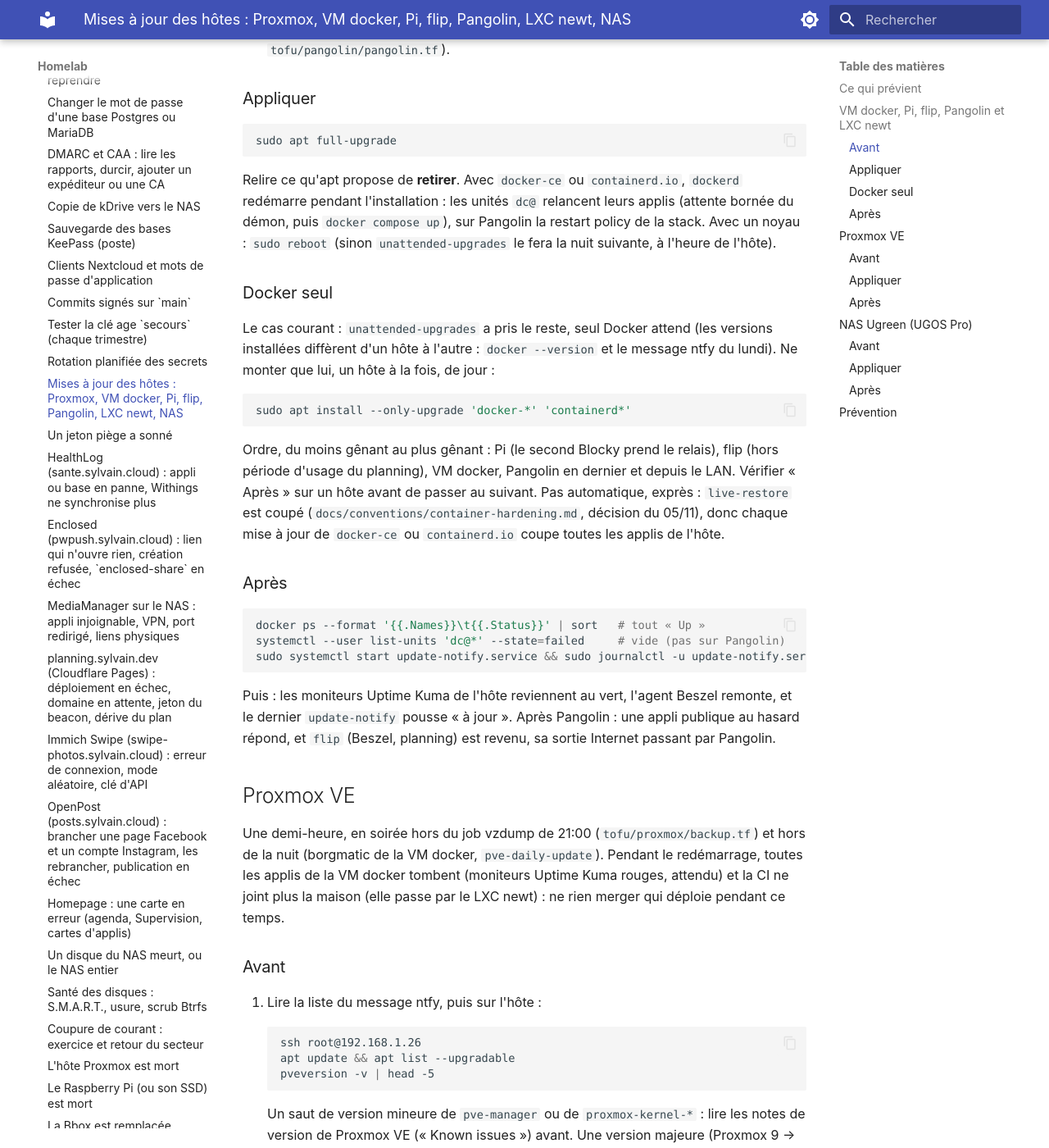
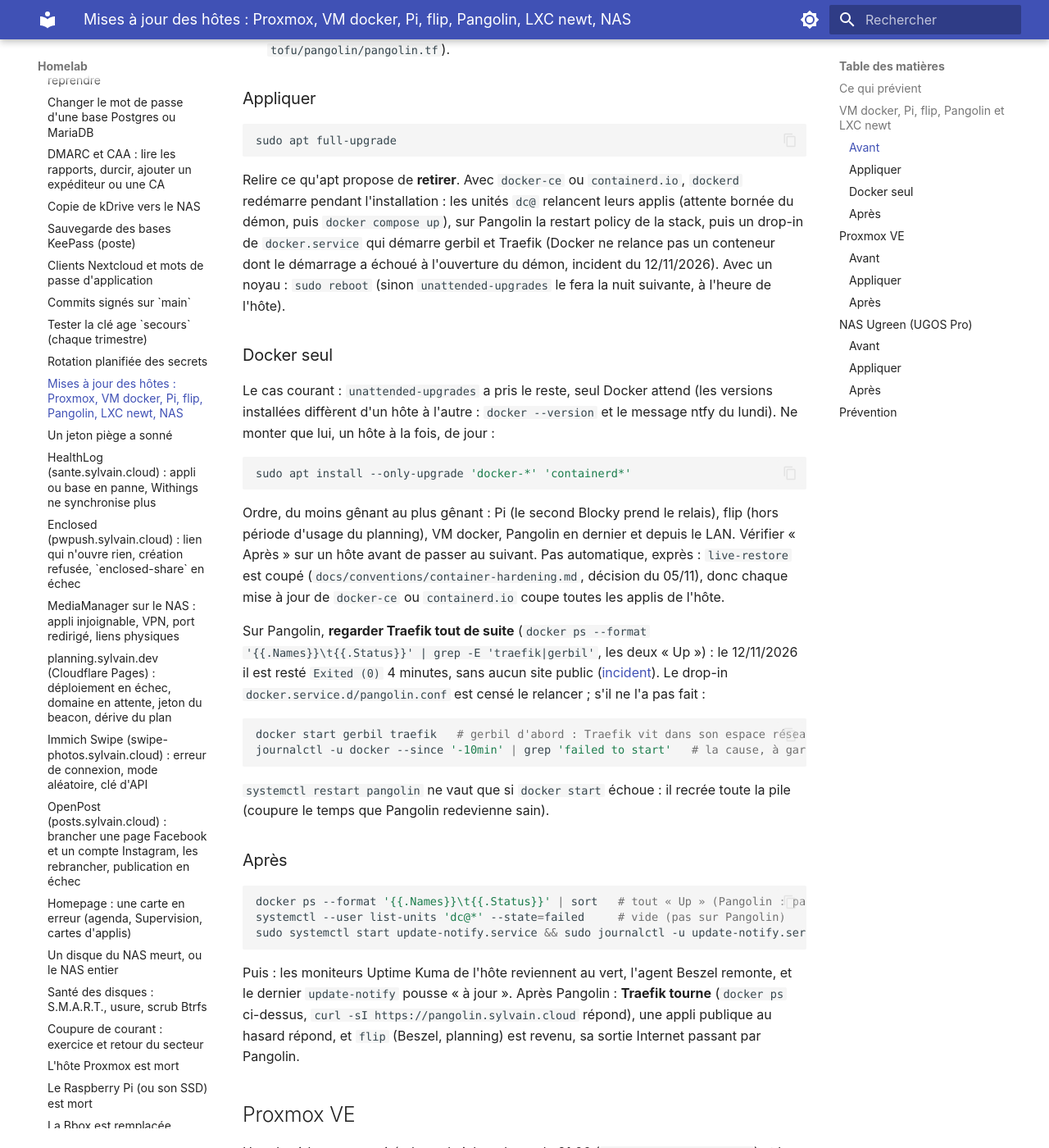
Before and after one commit to sylvainmetayer/homelab, an MkDocs documentation site: the page built from docs/runbooks/mises-a-jour-hotes.md, in a window 1280 px wide and 1400 px high, scrolled down 2747 px. Shown: the whole window at 82% size. Built offline with MkDocs 1.6.1 and Material for MkDocs 9.7.7, drawn with Linux system fonts in a browser that asks for light colours.

Commit message:
fix(pangolin): docker.service démarre gerbil et Traefik une fois le démon prêt
Le 12/11/2026, après `apt install --only-upgrade docker-ce`, Traefik est resté
Exited (0) quatre minutes : Docker ne réessaie pas un démarrage qui a échoué à
l'ouverture du démon (banc : gerbil échoue, Traefik avec, rien ne les relance).
Drop-in ExecStartPost=-docker start gerbil traefik, sans rien recréer.
Runbook de mise à jour (vérifier Traefik) et fiche d'incident.

Claude-Session: https://claude.ai/code/session_01EfxfYAbz2gwpFVQsyUyGKn

````diff
--- a/docs/runbooks/mises-a-jour-hotes.md
+++ b/docs/runbooks/mises-a-jour-hotes.md
@@ -118,7 +118,10 @@ sudo apt full-upgrade
 Relire ce qu'apt propose de **retirer**. Avec `docker-ce` ou
 `containerd.io`, `dockerd` redémarre pendant l'installation : les unités
 `dc@` relancent leurs applis (attente bornée du démon, puis `docker compose
-up`), sur Pangolin la restart policy de la stack. Avec un noyau :
+up`), sur Pangolin la restart policy de la stack, puis un drop-in de
+`docker.service` qui démarre gerbil et Traefik (Docker ne relance pas un
+conteneur dont le démarrage a échoué à l'ouverture du démon, incident du
+12/11/2026). Avec un noyau :
 `sudo reboot` (sinon `unattended-upgrades` le fera la nuit suivante, à
 l'heure de l'hôte).
 
@@ -139,17 +142,32 @@ Pas automatique, exprès : `live-restore` est coupé
 (`docs/conventions/container-hardening.md`, décision du 05/11), donc chaque
 mise à jour de `docker-ce` ou `containerd.io` coupe toutes les applis de l'hôte.
 
+Sur Pangolin, **regarder Traefik tout de suite** (`docker ps --format
+'{{.Names}}\t{{.Status}}' | grep -E 'traefik|gerbil'`, les deux « Up ») : le
+12/11/2026 il est resté `Exited (0)` 4 minutes, sans aucun site public
+([incident](../incidents/pangolin-traefik-reste-arrete.md)). Le drop-in
+`docker.service.d/pangolin.conf` est censé le relancer ; s'il ne l'a pas fait :
+
+```bash
+docker start gerbil traefik   # gerbil d'abord : Traefik vit dans son espace réseau
+journalctl -u docker --since '-10min' | grep 'failed to start'   # la cause, à garder
+```
+
+`systemctl restart pangolin` ne vaut que si `docker start` échoue : il recrée
+toute la pile (coupure le temps que Pangolin redevienne sain).
+
 ### Après
 
 ```bash
-docker ps --format '{{.Names}}\t{{.Status}}' | sort   # tout « Up »
+docker ps --format '{{.Names}}\t{{.Status}}' | sort   # tout « Up » (Pangolin : pangolin, gerbil, traefik, crowdsec)
 systemctl --user list-units 'dc@*' --state=failed     # vide (pas sur Pangolin)
 sudo systemctl start update-notify.service && sudo journalctl -u update-notify.service -n 5 --no-pager
 ```
 
 Puis : les moniteurs Uptime Kuma de l'hôte reviennent au vert, l'agent
 Beszel remonte, et le dernier `update-notify` pousse « à jour ». Après
-Pangolin : une appli publique au hasard répond, et `flip` (Beszel, planning)
+Pangolin : **Traefik tourne** (`docker ps` ci-dessus, `curl -sI
+https://pangolin.sylvain.cloud` répond), une appli publique au hasard répond, et `flip` (Beszel, planning)
 est revenu, sa sortie Internet passant par Pangolin.
 
 ## Proxmox VE
--- a/mkdocs.yml
+++ b/mkdocs.yml
@@ -140,6 +140,7 @@ nav:
       - incidents/vzdump-disque-plein.md
       - incidents/pangolin-verrou-sqlite.md
       - incidents/ntfy-topic-retire.md
+      - incidents/pangolin-traefik-reste-arrete.md
   - ADR:
       - adr/README.md
       - adr/0001-sauvegardes-borgmatic.md
````
Also changed, not shown: ansible/roles/pangolin/README.md (+5 -0 lines), docs/incidents/README.md (+1 -0 lines), docs/incidents/pangolin-traefik-reste-arrete.md (added, +58 -0 lines), 3 other files.
